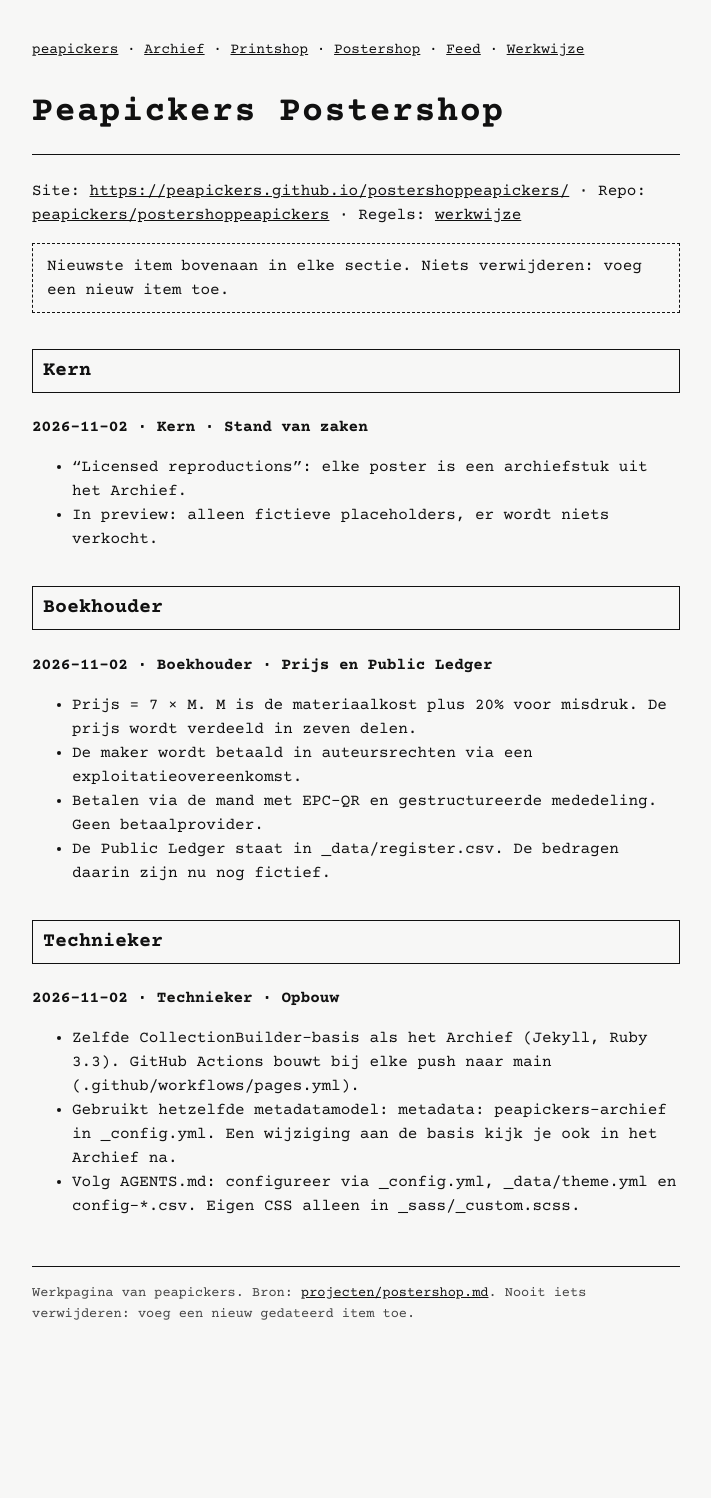
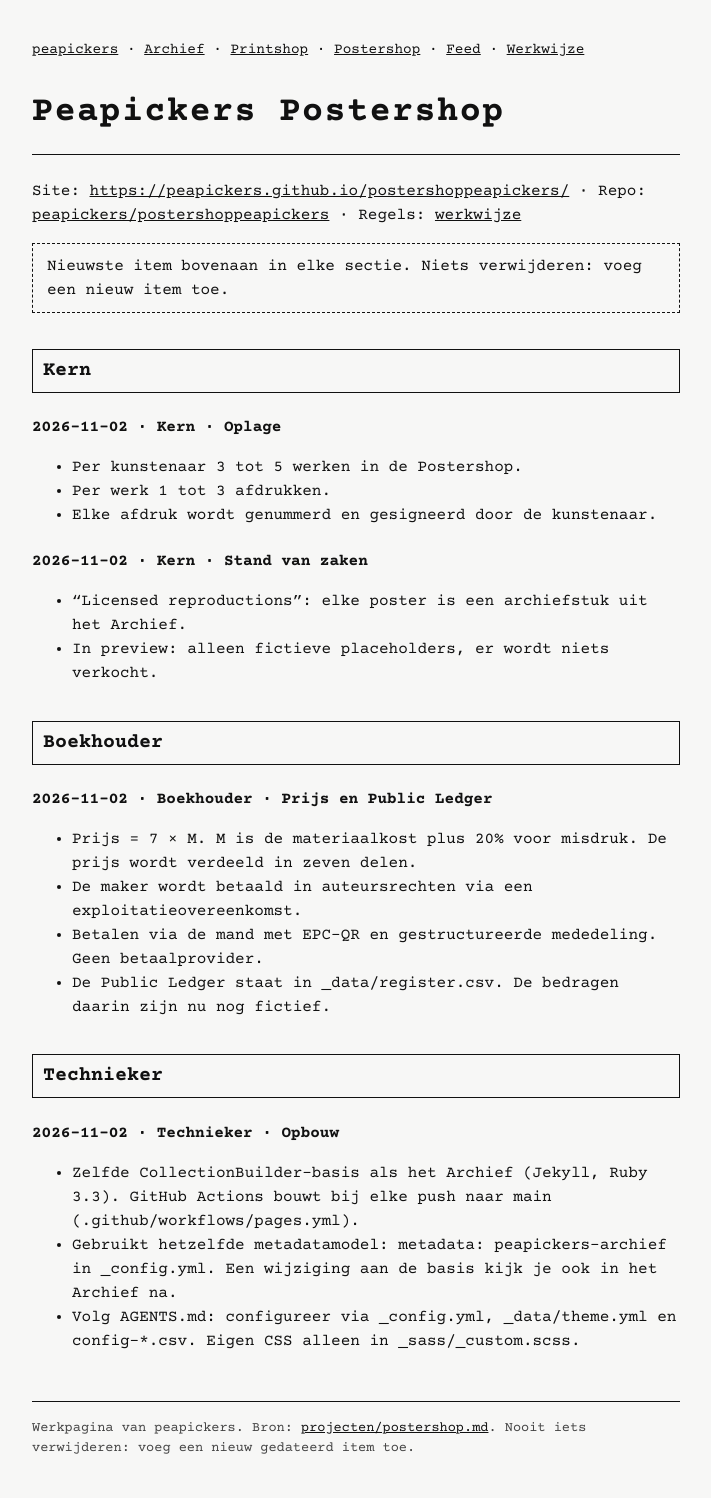
Before and after one commit to peapickers/peapickers.github.io, a Jekyll site: the page built from projecten/postershop.md, in a window 1280 px wide. Shown: the whole page, without its empty margins (284-995 px from the left). Built offline with Jekyll 4.4.1, drawn with Linux system fonts in a browser that asks for light colours; before the commit the page ends 1364 px from its top, so only the background shows below that.

Commit message:
Postershop: oplagebeslissing 2026-11-02 toegevoegd (#2)
Claude-Session: https://claude.ai/code/session_01CW2uQv4DPWjDU1gq1e8PVt

Co-authored-by: Claude <noreply@anthropic.com>

```diff
--- a/projecten/postershop.md
+++ b/projecten/postershop.md
@@ -8,6 +8,12 @@ Site: <https://peapickers.github.io/postershoppeapickers/> · Repo: [peapickers/
 > Nieuwste item bovenaan in elke sectie. Niets verwijderen: voeg een nieuw item toe.
 
 ## Kern
+
+### 2026-11-02 · Kern · Oplage
+
+- Per kunstenaar 3 tot 5 werken in de Postershop.
+- Per werk 1 tot 3 afdrukken.
+- Elke afdruk wordt genummerd en gesigneerd door de kunstenaar.
 
 ### 2026-11-02 · Kern · Stand van zaken
 
```
